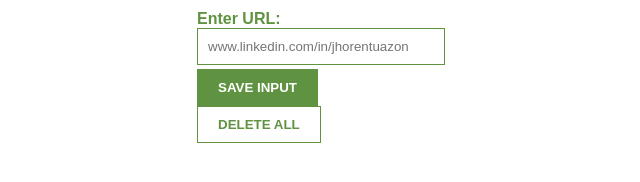
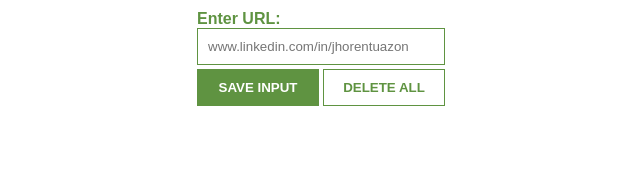
Before and after one commit to weimodein/leads-tracker-app, a plain HTML site: page index.html in a window 1280 px wide. Shown: the whole page, without its empty margins (319-959 px from the left). Drawn offline with Linux system fonts and the light colour scheme; no server answers.

Commit message:
Refactor button layout into a flexbox container for improved alignment and spacing

```diff
--- a/index.css
+++ b/index.css
@@ -40,6 +40,19 @@ button:hover {
   background: rgb(212, 212, 212);
 }
 
+.button-row {
+  display: flex;
+  gap: 4px;
+}
+
+.button-row button {
+  flex: 1;
+  min-width: 0;
+  box-sizing: border-box;
+  padding: 10px 8px;
+  white-space: nowrap;
+}
+
 ul {
   margin-top: 20px;
   list-style: none;
--- a/index.html
+++ b/index.html
@@ -29,8 +29,10 @@
       id="input-el"
       placeholder="www.linkedin.com/in/jhorentuazon"
     />
-    <button id="input-btn">SAVE INPUT</button>
-    <button id="delete-btn">DELETE ALL</button>
+    <div class="button-row">
+      <button id="input-btn">SAVE INPUT</button>
+      <button id="delete-btn">DELETE ALL</button>
+    </div>
     <ul id="ul-el"></ul>
     <script type="module" src="index.js"></script>
   </body>
```
